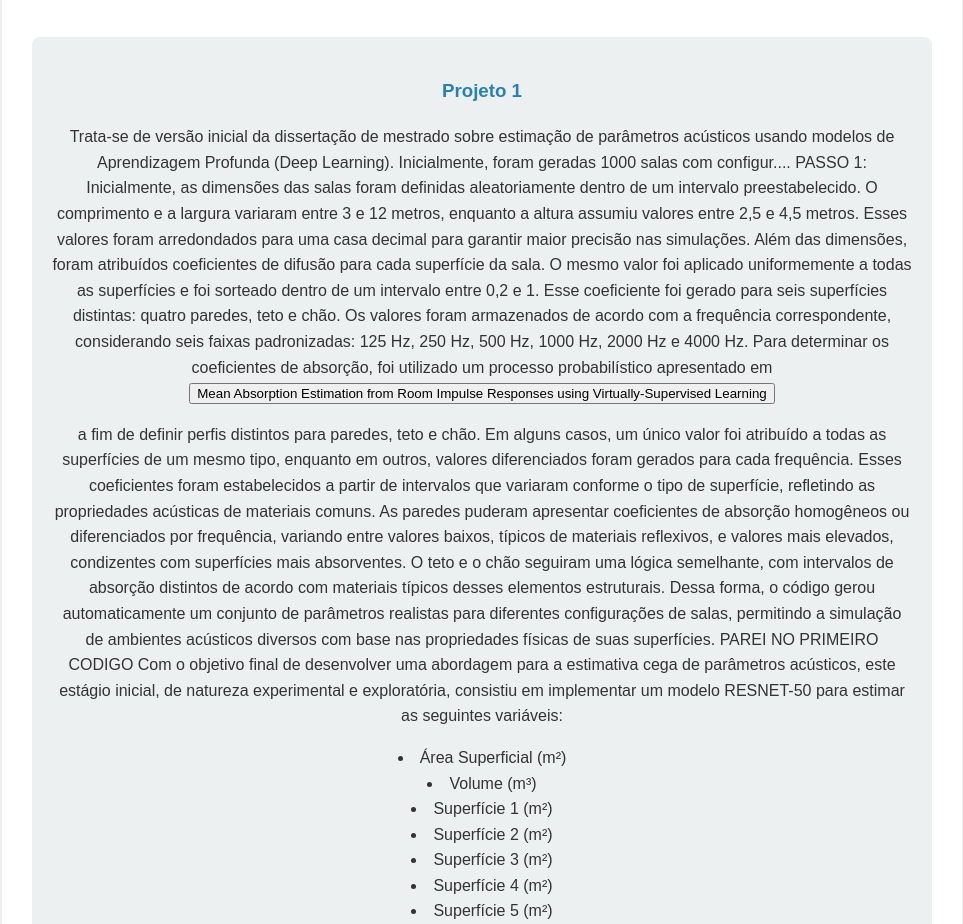
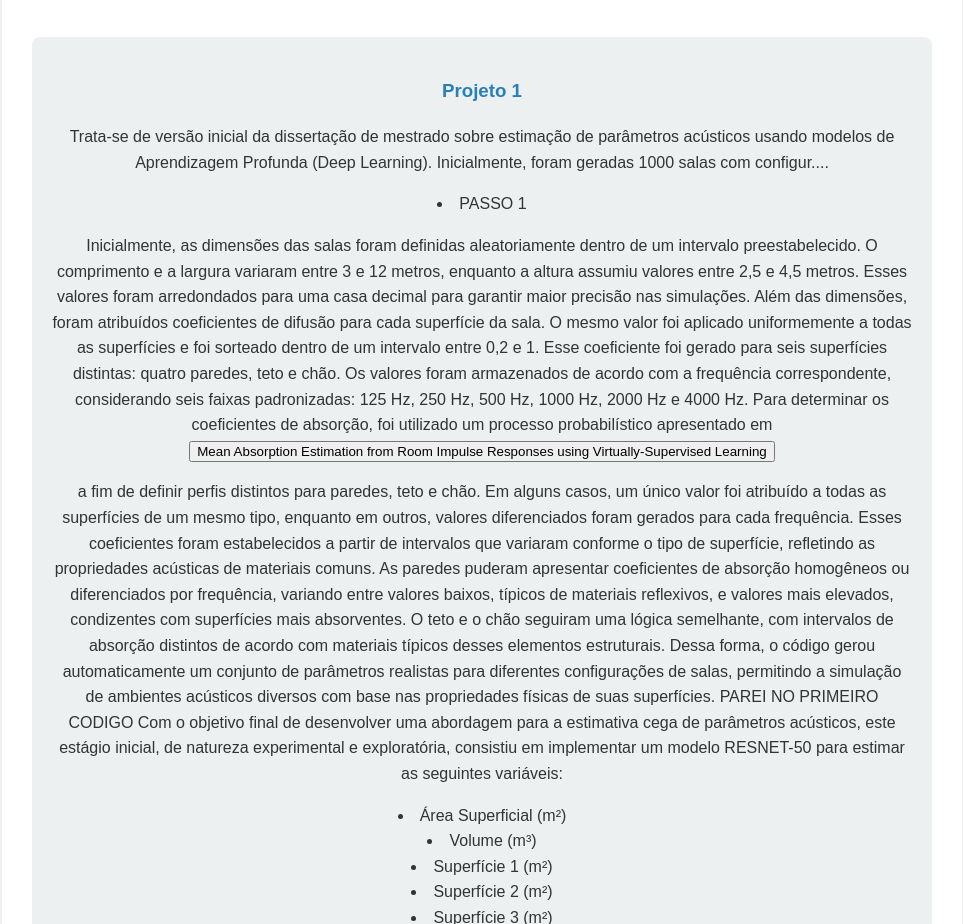
Before and after one commit to luispauloaguedes/acousticmodelling, a plain HTML site: page index.html in a window 1280 px wide. Shown: the part 1445-2369 px from the top of the page, without its empty margins (158-1121 px from the left). Drawn offline with Linux system fonts and the light colour scheme.

Commit message:
index.html

```diff
--- a/index.html
+++ b/index.html
@@ -74,8 +74,9 @@
             <p>
                 Trata-se de versão inicial da dissertação de mestrado sobre estimação de parâmetros acústicos usando modelos de Aprendizagem Profunda (Deep Learning).
                 Inicialmente, foram geradas 1000 salas com configur....
-
-                PASSO 1:
+            <ul>
+               <li>PASSO 1</li>
+            </ul>
 
                 Inicialmente, as dimensões das salas foram definidas aleatoriamente dentro de um intervalo preestabelecido. O comprimento e a largura variaram entre 3 e 12 metros, enquanto a altura assumiu valores entre 2,5 e 4,5 metros. Esses valores foram arredondados para uma casa decimal para garantir maior precisão nas simulações.
                 Além das dimensões, foram atribuídos coeficientes de difusão para cada superfície da sala. O mesmo valor foi aplicado uniformemente a todas as superfícies e foi sorteado dentro de um intervalo entre 0,2 e 1. Esse coeficiente foi gerado para seis superfícies distintas: quatro paredes, teto e chão. Os valores foram armazenados de acordo com a frequência correspondente, considerando seis faixas padronizadas: 125 Hz, 250 Hz, 500 Hz, 1000 Hz, 2000 Hz e 4000 Hz.
```
